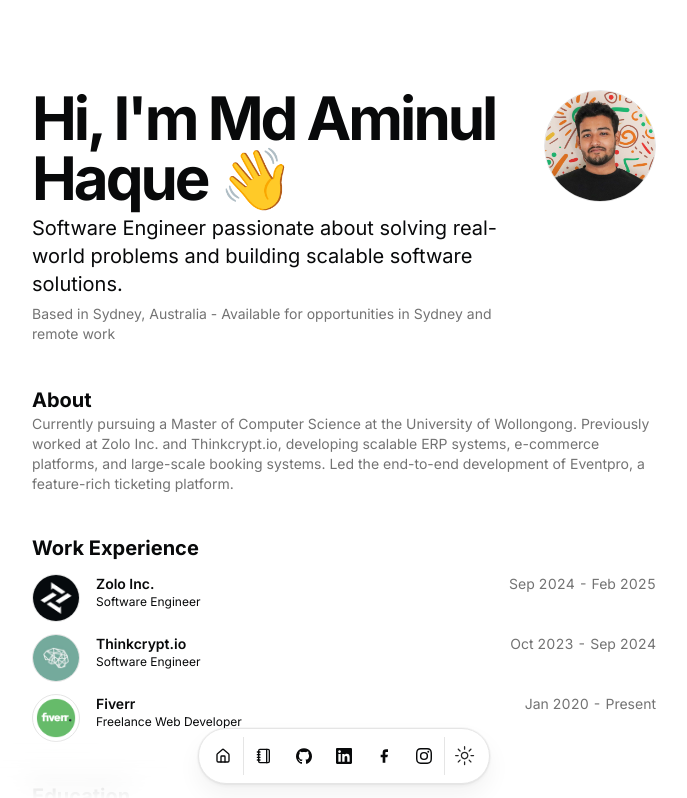
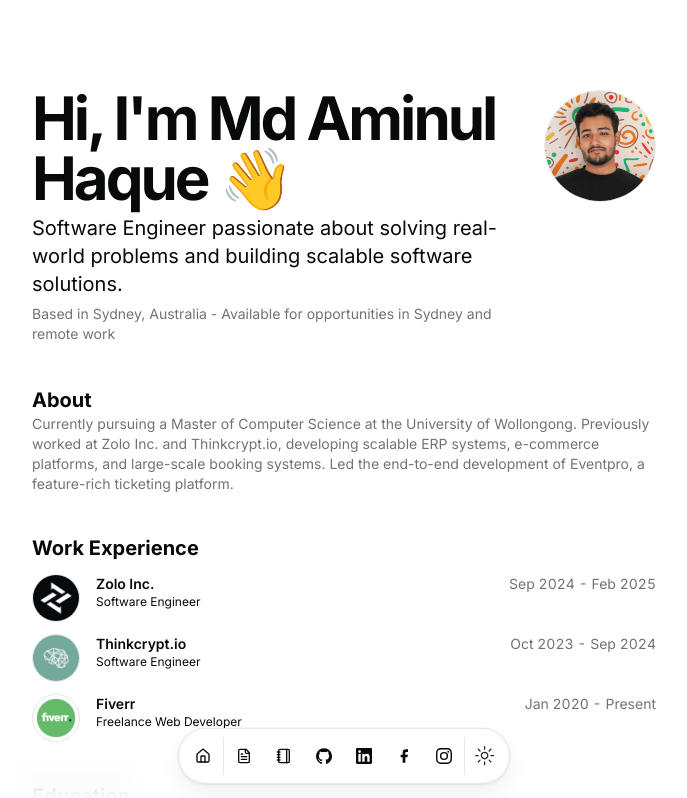
Before and after one commit to AminulHaqueShihab/portforlio, a Next.js app: page / in a window 1280 px wide. Shown: the top 798 px of the page, without its empty margins (296-983 px from the left). Built offline with nearby package versions, Linux system fonts and the light colour scheme.

Commit message:
Add resume icon to Icons component and update resume data with new social link for improved navigation

```diff
--- a/src/components/icons.tsx
+++ b/src/components/icons.tsx
@@ -1,10 +1,11 @@
-import { GlobeIcon, MailIcon } from "lucide-react";
+import { FileTextIcon, GlobeIcon, MailIcon } from "lucide-react";
 
 export type IconProps = React.HTMLAttributes<SVGElement>;
 
 export const Icons = {
 	globe: (props: IconProps) => <GlobeIcon {...props} />,
 	email: (props: IconProps) => <MailIcon {...props} />,
+	resume: (props: IconProps) => <FileTextIcon {...props} />,
 	linkedin: (props: IconProps) => (
 		<svg viewBox='0 0 24 24' xmlns='http://www.w3.org/2000/svg' {...props}>
 			<title>LinkedIn</title>
--- a/src/data/resume.tsx
+++ b/src/data/resume.tsx
@@ -44,6 +44,12 @@
 		email: 'contact@aminulhaque.dev',
 		tel: '+61432450337',
 		social: {
+			Resume: {
+				name: 'Resume',
+				url: '/resume.pdf',
+				icon: Icons.resume,
+				navbar: true,
+			},
 			Medium: {
 				name: 'Blog',
 				url: 'https://medium.com/@aminul.haque.shihab',
@@ -293,6 +299,16 @@
 
 	hackathons: [],
 };
+
+
+
+
+
+
+
+
+
+
 
 // import { Icons } from "@/components/icons";
 // import { HomeIcon, NotebookIcon } from "lucide-react";
```
Also changed, not shown: 1 other file (tests, documents, lock files or other folders).
